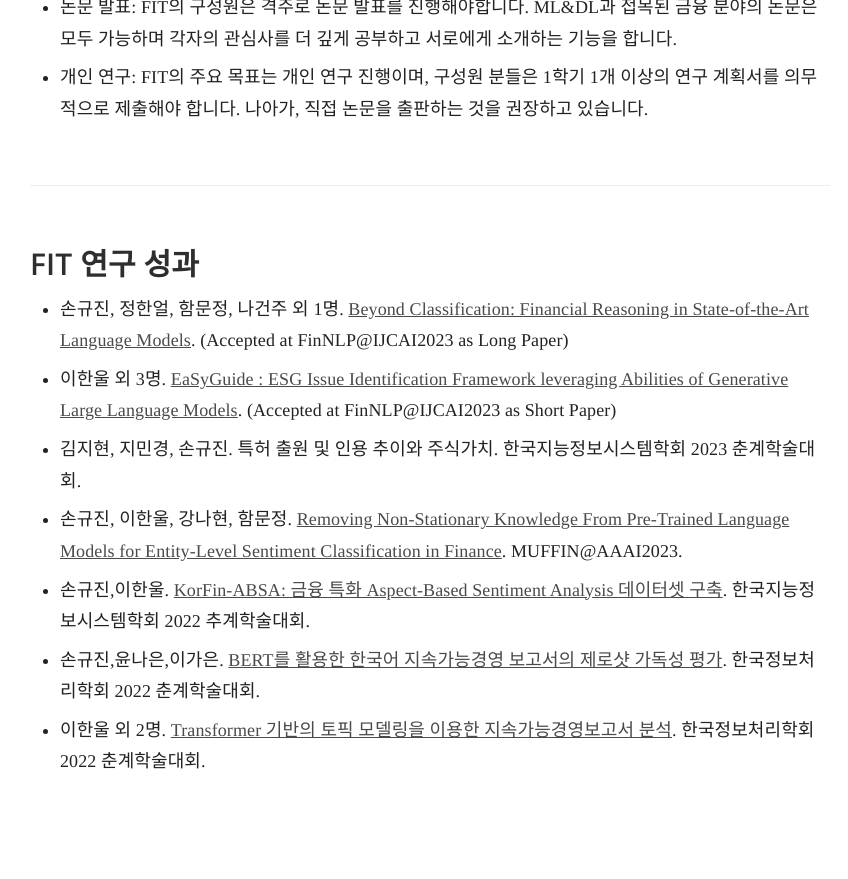
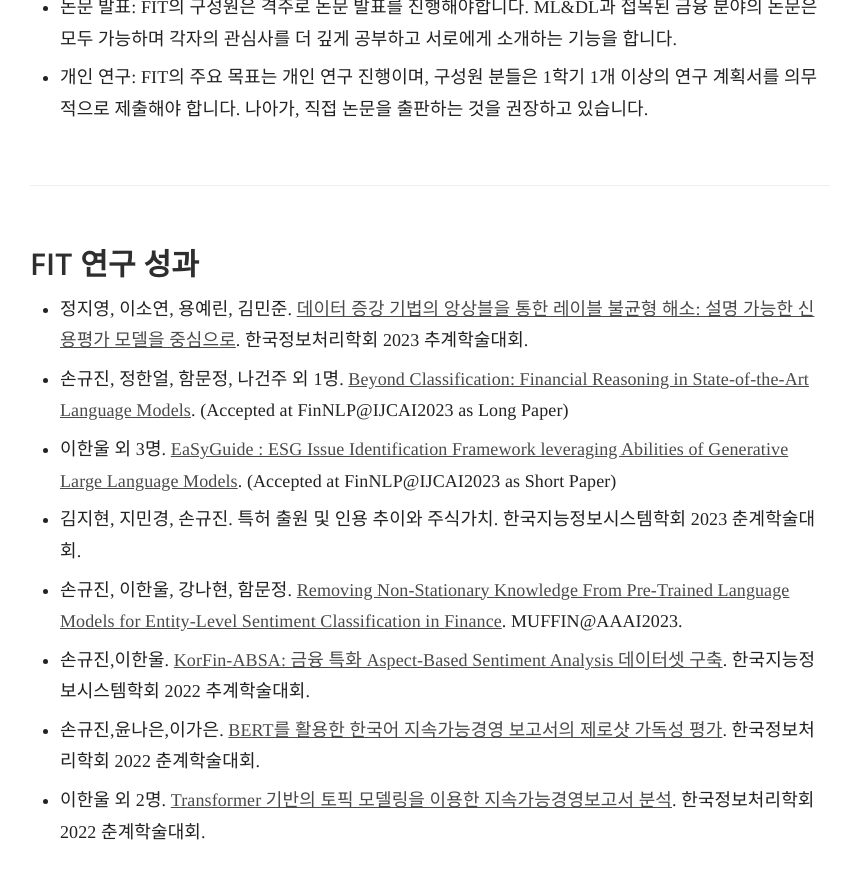
Before and after one commit to Find-A-AI/find-a-ai.github.io, a Jekyll site: the page built from _docs/1.활동 소개/FIT.md, in a window 1280 px wide and 900 px high, scrolled down 820 px. Shown: the top 879 px of the window, without its empty margins (360-1208 px from the left). Built offline with Jekyll 4.4.1, drawn with Linux system fonts in a browser that asks for light colours; some web fonts are replaced; before the commit the page ends 1649 px from its top, so only the background shows below that.

Commit message:
Update FIT.md

```diff
--- a/_docs/1.활동 소개/FIT.md
+++ b/_docs/1.활동 소개/FIT.md
@@ -18,6 +18,7 @@ FIT 구성원들은 활동 기간 동안 한 편 이상의 논문을 의무적
   - 개인 연구: FIT의 주요 목표는 개인 연구 진행이며, 구성원 분들은 1학기 1개 이상의 연구 계획서를 의무적으로 제출해야 합니다. 나아가, 직접 논문을 출판하는 것을 권장하고 있습니다.
 
 ### FIT 연구 성과
+  - 정지영, 이소연, 용예린, 김민준. [데이터 증강 기법의 앙상블을 통한 레이블 불균형 해소: 설명 가능한 신용평가 모델을 중심으로](https://drive.google.com/file/d/1nk3KuAZz87BcU2dkxiU0ElsYg7utIFIa/view?usp=sharing). 한국정보처리학회 2023 추계학술대회.
   - 손규진, 정한얼, 함문정, 나건주 외 1명. [Beyond Classification: Financial Reasoning in State-of-the-Art Language Models](https://arxiv.org/abs/2305.01505). (Accepted at FinNLP@IJCAI2023 as Long Paper)
   - 이한울 외 3명. [EaSyGuide : ESG Issue Identification Framework leveraging Abilities of Generative Large Language Models](https://arxiv.org/abs/2306.06662). (Accepted at FinNLP@IJCAI2023 as Short Paper)
   - 김지현, 지민경, 손규진. 특허 출원 및 인용 추이와 주식가치. 한국지능정보시스템학회 2023 춘계학술대회.
```
